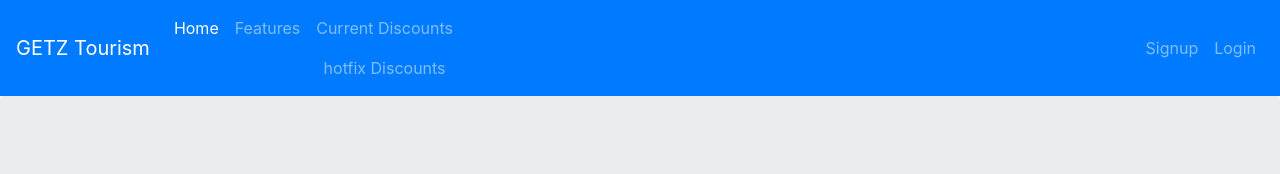
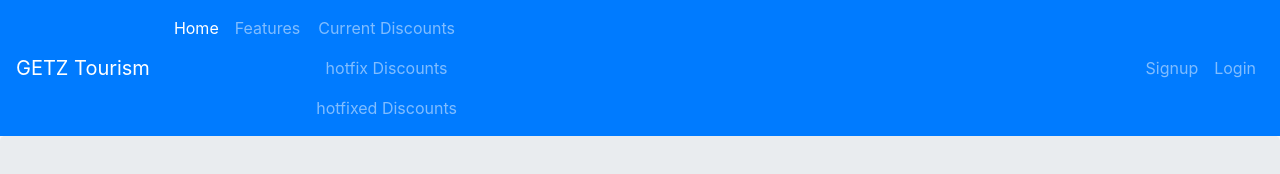
Before and after one commit to AkashB22/gettourism, an Angular app: page /home in a window 1280 px wide. Shown: the top 174 px of the page. Built offline with nearby package versions, Linux system fonts and the light colour scheme; no server answers.

Commit message:
changes for app routing in random path to home redirection using path('**') in angular

```diff
--- a/package.json
+++ b/package.json
@@ -26,6 +26,7 @@
     "cors": "^2.8.5",
     "express-session": "^1.16.1",
     "mongoose": "^5.5.10",
+    "nodemailer": "^6.3.1",
     "passport": "^0.4.0",
     "passport-google-oauth20": "^2.0.0",
     "passport-local": "^1.0.0",
--- a/server.js
+++ b/server.js
@@ -32,6 +32,7 @@ app.use(express.static(path.join(__dirname,'dist/newProject')));
 
 app.use(bodyParser.urlencoded({extended : true}));
 app.use(bodyParser.json());
+app.use(cookieParser());
 
 app.use(cors({
     origin:['http://localhost:8060'],
--- a/src/app/app-routing.module.ts
+++ b/src/app/app-routing.module.ts
@@ -15,7 +15,8 @@ const routes: Routes = [
   { path:'createOrder', component: CreateOrderComponent },
   { path:'pgDetails', component: PgDetailsComponent },
   { path: 'auth/google', component: GoogleOauthComponent },
-  { path:'', redirectTo: '/home' , pathMatch: 'full'}
+  { path:'', redirectTo: '/home' , pathMatch: 'full'},
+  { path: '**', redirectTo: '/home', pathMatch: 'full'}
 ];
 
 @NgModule({
--- a/src/app/header/header.component.html
+++ b/src/app/header/header.component.html
@@ -15,6 +15,7 @@
         <li class="nav-item">
           <a class="nav-link" href="#">Current Discounts</a>
           <a class="nav-link" href="#">hotfix Discounts</a>
+          <a class="nav-link" href="#">hotfixed Discounts</a>
         </li>
         <!-- <li class="nav-item">
           <a class="nav-link disabled" href="#" tabindex="-1" aria-disabled="true">Disabled</a>
```
